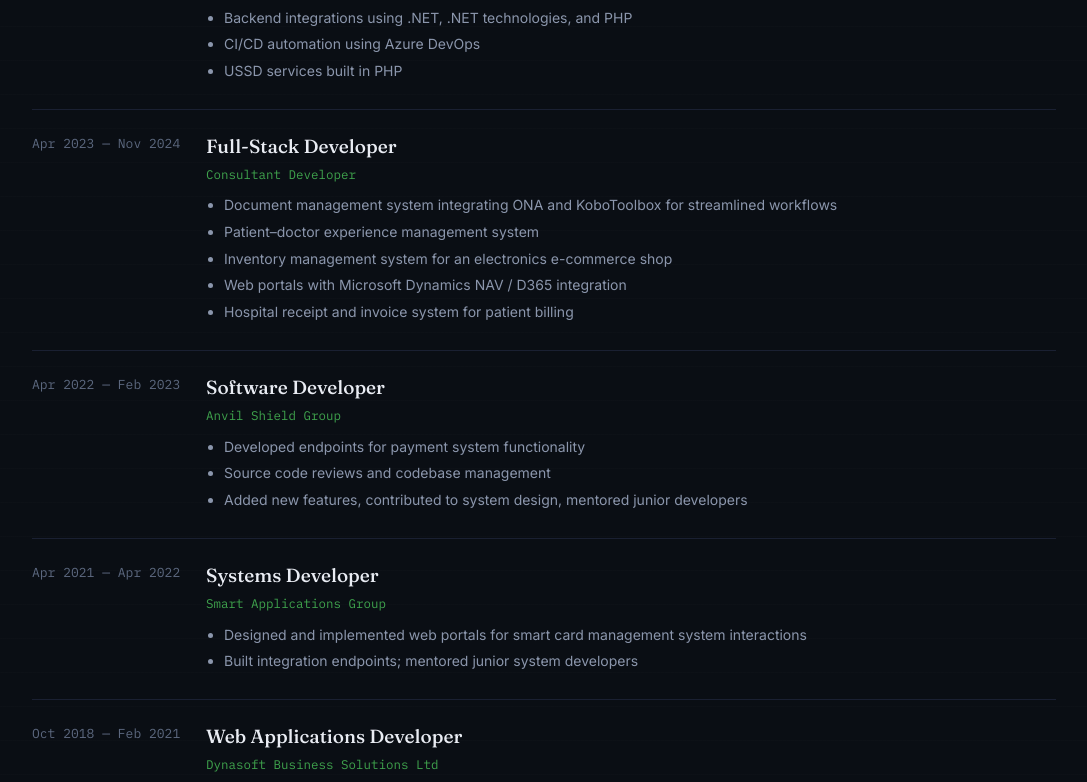
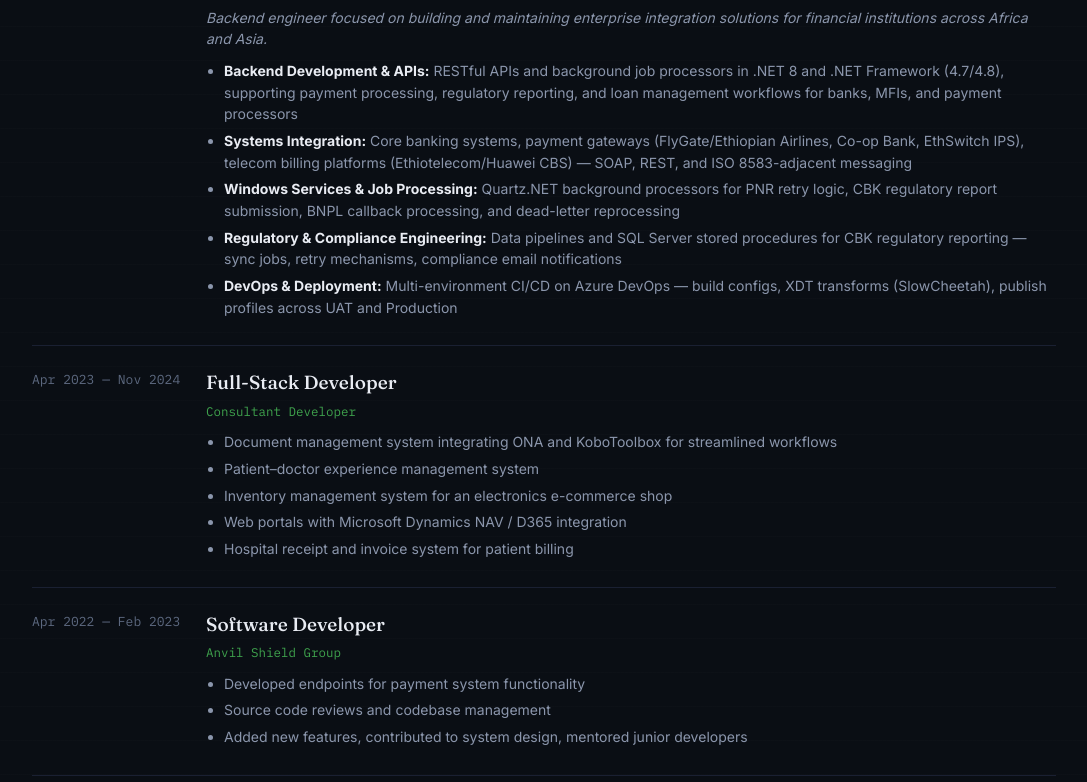
Before and after one commit to Shawn72/portfolio, a plain HTML site: page index.html in a window 1280 px wide. Shown: the part 2694-3476 px from the top of the page, without its empty margins (96-1183 px from the left). Drawn offline with Linux system fonts and the light colour scheme.

Commit message:
Expand Craft Silicon timeline entry to match updated CV detail

```diff
--- a/index.html
+++ b/index.html
@@ -164,10 +164,13 @@
         <div>
           <div class="tl-role">Software Engineer</div>
           <div class="tl-org">Craft Silicon</div>
+          <p style="font-size:14px;color:var(--ink-dim);font-style:italic;margin-bottom:10px">Backend engineer focused on building and maintaining enterprise integration solutions for financial institutions across Africa and Asia.</p>
           <ul>
-            <li>Backend integrations using .NET, .NET technologies, and PHP</li>
-            <li>CI/CD automation using Azure DevOps</li>
-            <li>USSD services built in PHP</li>
+            <li><strong style="color:var(--ink)">Backend Development &amp; APIs:</strong> RESTful APIs and background job processors in .NET 8 and .NET Framework (4.7/4.8), supporting payment processing, regulatory reporting, and loan management workflows for banks, MFIs, and payment processors</li>
+            <li><strong style="color:var(--ink)">Systems Integration:</strong> Core banking systems, payment gateways (FlyGate/Ethiopian Airlines, Co-op Bank, EthSwitch IPS), telecom billing platforms (Ethiotelecom/Huawei CBS) — SOAP, REST, and ISO 8583-adjacent messaging</li>
+            <li><strong style="color:var(--ink)">Windows Services &amp; Job Processing:</strong> Quartz.NET background processors for PNR retry logic, CBK regulatory report submission, BNPL callback processing, and dead-letter reprocessing</li>
+            <li><strong style="color:var(--ink)">Regulatory &amp; Compliance Engineering:</strong> Data pipelines and SQL Server stored procedures for CBK regulatory reporting — sync jobs, retry mechanisms, compliance email notifications</li>
+            <li><strong style="color:var(--ink)">DevOps &amp; Deployment:</strong> Multi-environment CI/CD on Azure DevOps — build configs, XDT transforms (SlowCheetah), publish profiles across UAT and Production</li>
           </ul>
         </div>
       </div>
```
